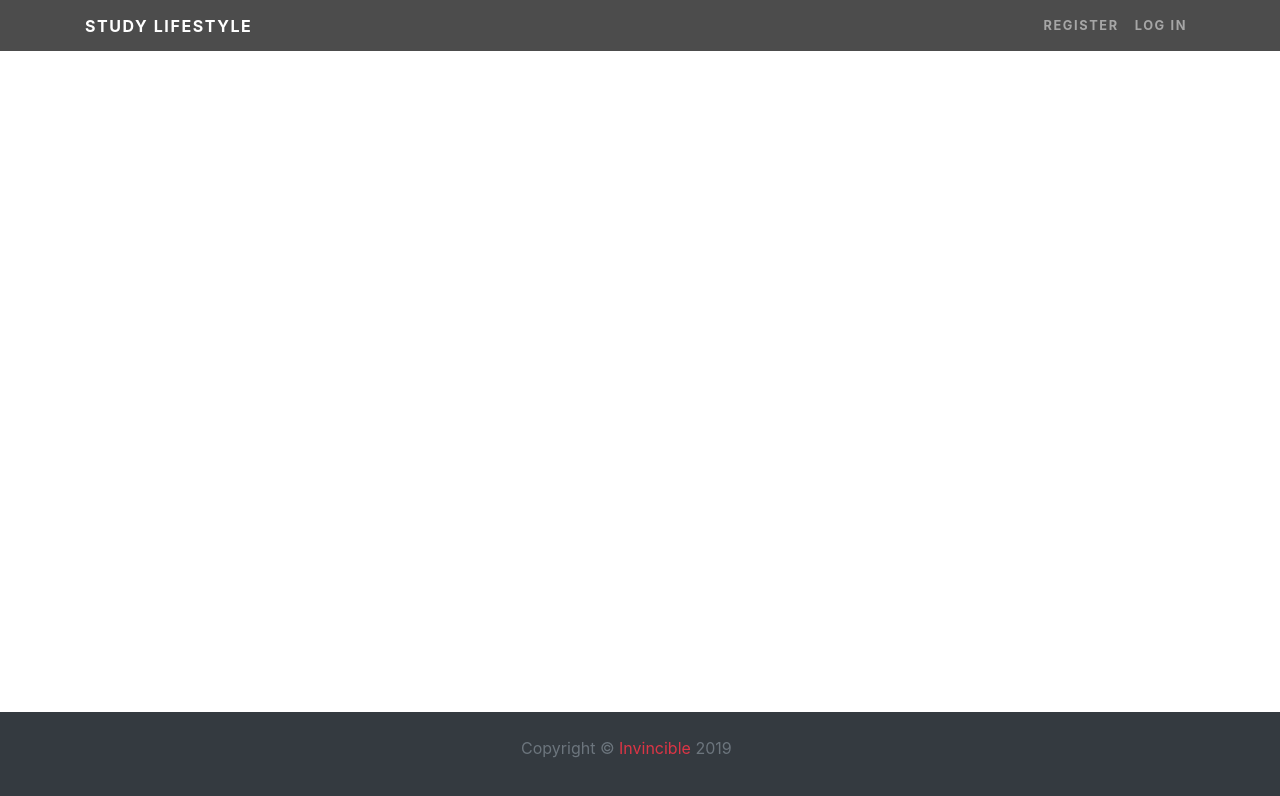
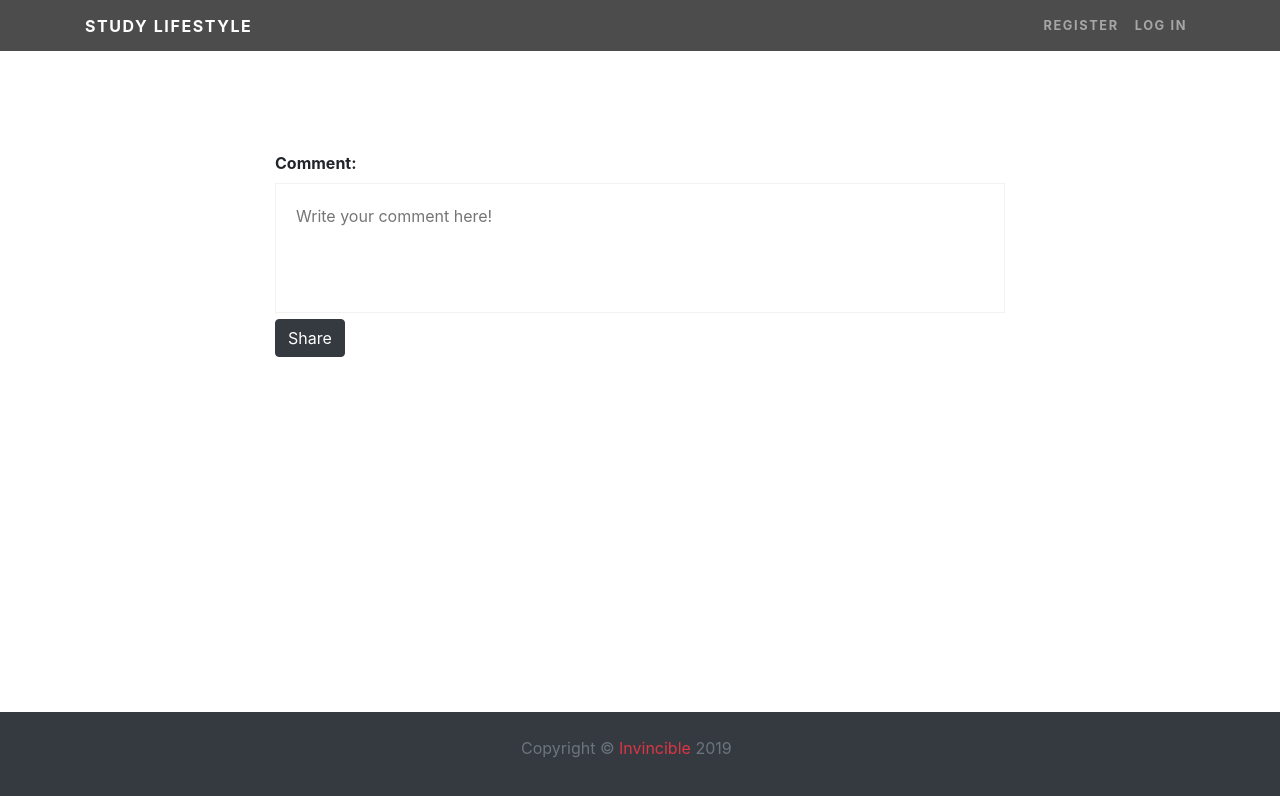
Before and after one commit to bathularavali/Invincible, an Angular app: page /detail/1 in a window 1280 px wide. Shown: the top 796 px of the page. Built offline with nearby package versions, Linux system fonts and the light colour scheme; no server answers.

Commit message:
updated with comment section

```diff
--- a/src/app/post-detail/post-detail.component.css
+++ b/src/app/post-detail/post-detail.component.css
@@ -0,0 +1,12 @@
+.pb-cmnt-container {
+    margin-top: 100px;
+    margin-bottom: 100px;
+}
+
+.pb-cmnt-textarea {
+    resize: none;
+    padding: 20px;
+    height: 130px;
+    width: 100%;
+    border: 1px solid #F2F2F2;
+}
--- a/src/app/post-detail/post-detail.component.html
+++ b/src/app/post-detail/post-detail.component.html
@@ -4,11 +4,7 @@
       <div *ngIf="post" class="row align-items-center">
         <div class="col-lg-4 order-lg-1">
           <div class="p-4">
-            <img
-              class="img-fluid"
-              [src]="'http://localhost:3000/api/' + post.imagePath"
-              alt=""
-            />
+            <img class="img-fluid" [src]="'http://localhost:3000/api/' + post.imagePath" alt="" />
           </div>
         </div>
         <div class="col-lg-8 order-lg-2">
@@ -18,8 +14,7 @@
               <a routerLink=".">{{ post.hashtag }}</a>
             </p>
             <p *ngIf="auth.loggedIn()">
-              <a [routerLink]="'/profile/' + post.user.userId"
-                >{{ post.user.username }}
+              <a [routerLink]="'/profile/' + post.user.userId">{{ post.user.username }}
               </a>
             </p>
           </div>
@@ -28,3 +23,22 @@
     </div>
   </div>
 </div>
+<div class="container pb-cmnt-container">
+  <div class="row">
+      <div class="col-md-8 col-md-offset-3 m-auto">
+    <label for="comment" class="font-weight-bold">Comment:</label>
+    </div>
+  </div>
+  <div class="row">
+    <div class="col-md-8 col-md-offset-3 m-auto">
+      <div class="panel panel-info">
+        <div class="panel-body">
+          <textarea placeholder="Write your comment here!" id="comment" class="pb-cmnt-textarea"></textarea>
+          <form class="form-inline">
+            <button class="btn btn-dark pull-right" type="button">Share</button>
+          </form>
+        </div>
+      </div>
+    </div>
+  </div>
+</div>
```
Also changed, not shown: 16 other files (tests, documents, lock files or other folders).
